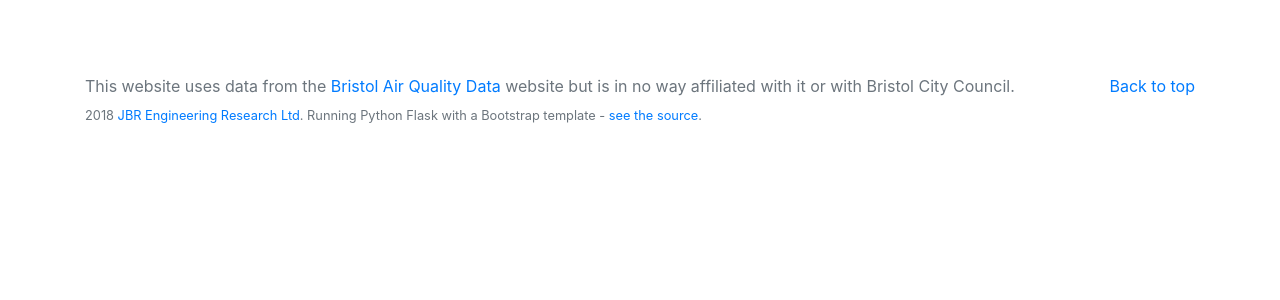
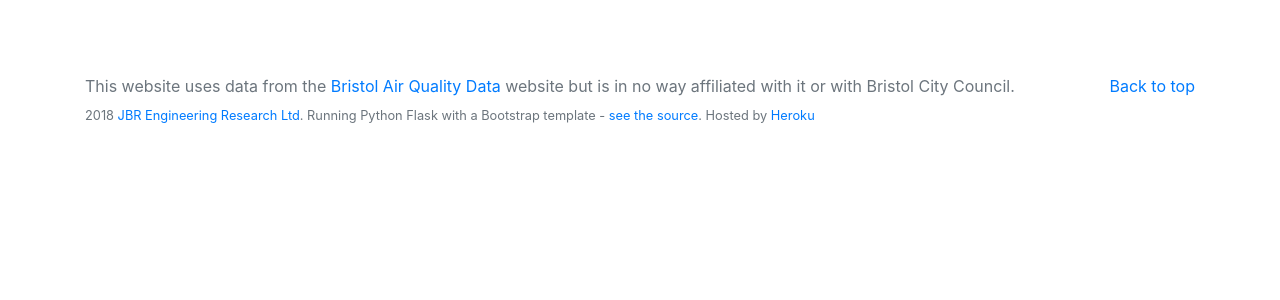
Before and after one commit to tuna-f1sh/bristol-choking, a Flask app: template templates/index.html in a window 1280 px wide. Shown: the part 427-727 px from the top of the page. Run offline with Flask 2, Linux system fonts and the light colour scheme; the template is opened without the code that fills it, so the values that code supplies are empty; some libraries are stand-ins or nearby versions.

Commit message:
Correction of NO2 Nitrogen Dioxide and Heroku in footer

```diff
--- a/templates/index.html
+++ b/templates/index.html
@@ -292,7 +292,7 @@
                   <h4 class="card-title">That's Great, But How Does This Help?</h4>
                   <p class="card-text">As an engineer, I'm using what skills I have to available to me as an individual to hopefully engage others - Hacktivism if you will. Sure I could try and invent a miracle air pollution filter that could hang over Bristol but that wouldn't be a weekend project! The point is that if the mindsets of people can change to one of understanding the perpetual background treat, then changes that are required to promote reduction in air pollution will be more welcomed.
                   <h4 class="card-title">What Can We Do About It?</h4>
-                  <p class="card-text">The majority of harmful air pollution (Nitrous Dioxide) caused in developed cities like Bristol is from combustion engines, mostly from diesel. Reduction in car use is a great way to reduce these levels. One great thing about Bristol is that most places are within short walking distance - try walking and you might be surprised how little time it takes to get places. Additionally, cycling and use of public transport are other great alternatives. Congestion charging is currently unpopular but is it is proven method in the reduction of pollution levels <a target='_blank' href='https://www.theguardian.com/environment/2017/jul/26/the-governments-air-pollution-plan-is-a-beautiful-smokescreen'>[4]</a>. Local governments will not act with decisive methods like this until the people see fixing the problem as a priority and understand that changes in lifestyle will be required.
+                  <p class="card-text">The majority of harmful air pollution (Nitrogen Dioxide) caused in developed cities like Bristol is from combustion engines, mostly from diesel. Reduction in car use is a great way to reduce these levels. One great thing about Bristol is that most places are within short walking distance - try walking and you might be surprised how little time it takes to get places. Additionally, cycling and use of public transport are other great alternatives. Congestion charging is currently unpopular but is it is proven method in the reduction of pollution levels <a target='_blank' href='https://www.theguardian.com/environment/2017/jul/26/the-governments-air-pollution-plan-is-a-beautiful-smokescreen'>[4]</a>. Local governments will not act with decisive methods like this until the people see fixing the problem as a priority and understand that changes in lifestyle will be required.
                   <p class="card-text">Too often the outcome of the congestion problem is to build more roads but this only results in more traffic and pollution, not a easing of congestion. There are many other great benefits to a city from reduced car use and the return of the public space that has been eroded by roads. Electric cars are a solution to un-contained emissions in cities but we are in danger of missing a valuable opportunity to improve quality of life if we just see them as a solution to this single problem; disregarding obesity, social cohesion, etc. This is in danger of becoming a ramble but have a view of the video below if you want to hear about Barcelona's interesting approach.</p>
                   <div class="col-md-6 offset-md-3 embed-responsive mt-4 mb-4 embed-responsive-16by9">
                     <iframe src="https://www.youtube.com/embed/ZORzsubQA_M" frameborder="0" allow="autoplay; encrypted-media" allowfullscreen></iframe>
@@ -316,7 +316,7 @@
           <a href="#">Back to top</a>
         </p>
         <p>This website uses data from the <a href='http://www.bristol.airqualitydata.com/'>Bristol Air Quality Data</a> website but is in no way affiliated with it or with Bristol City Council.</p>
-        <small>2018 <a href="https://www.jbrengineering.co.uk">JBR Engineering Research Ltd</a>. Running Python Flask with a Bootstrap template - <a href='https://github.com/tuna-f1sh/bristol-choking'>see the source</a>.</small>
+        <small>2018 <a href="https://www.jbrengineering.co.uk">JBR Engineering Research Ltd</a>. Running Python Flask with a Bootstrap template - <a href='https://github.com/tuna-f1sh/bristol-choking'>see the source</a>. Hosted by <a href='https://heroku.com'>Heroku</a></small>
       </div>
     </footer>
 
```
